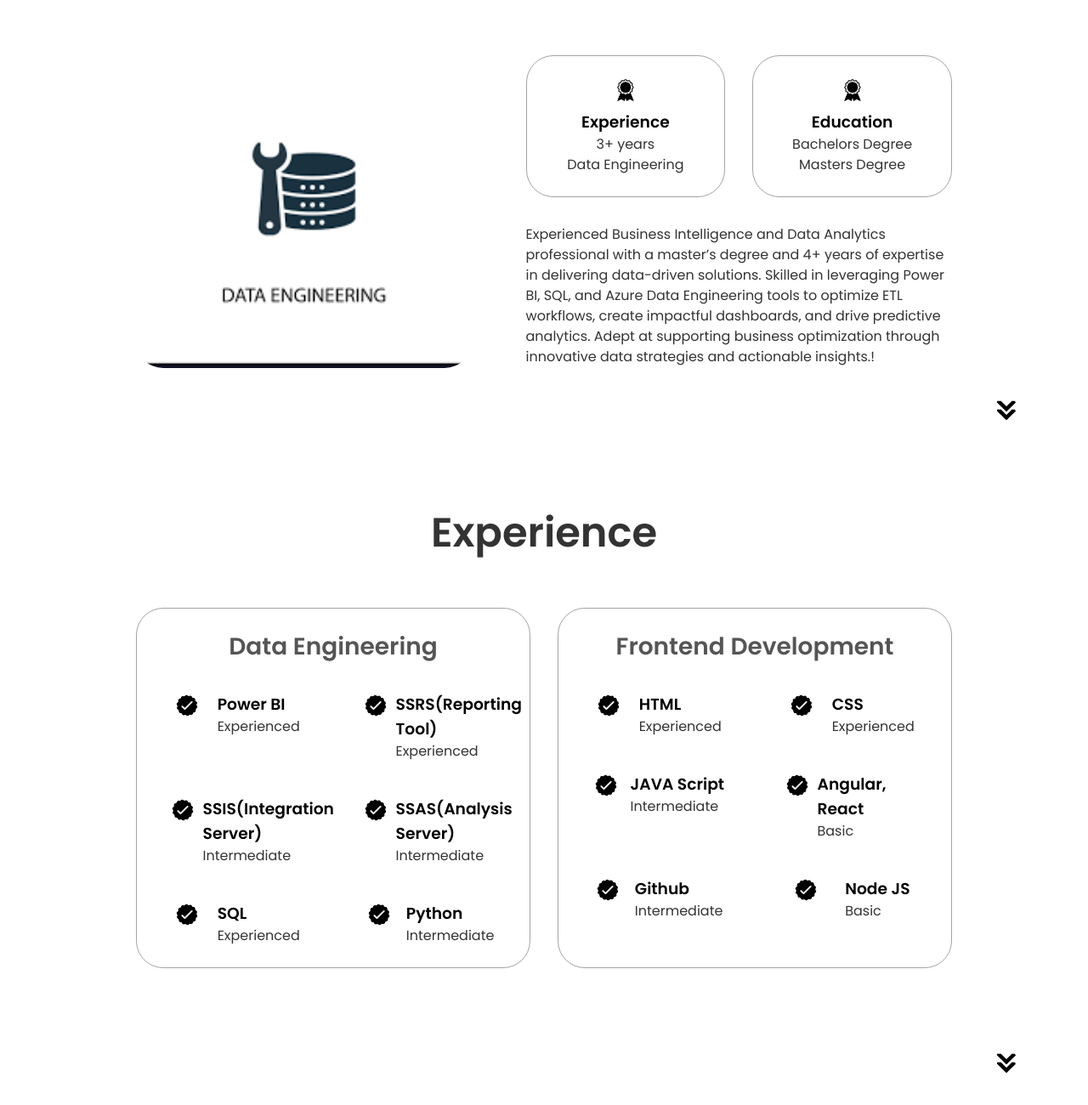
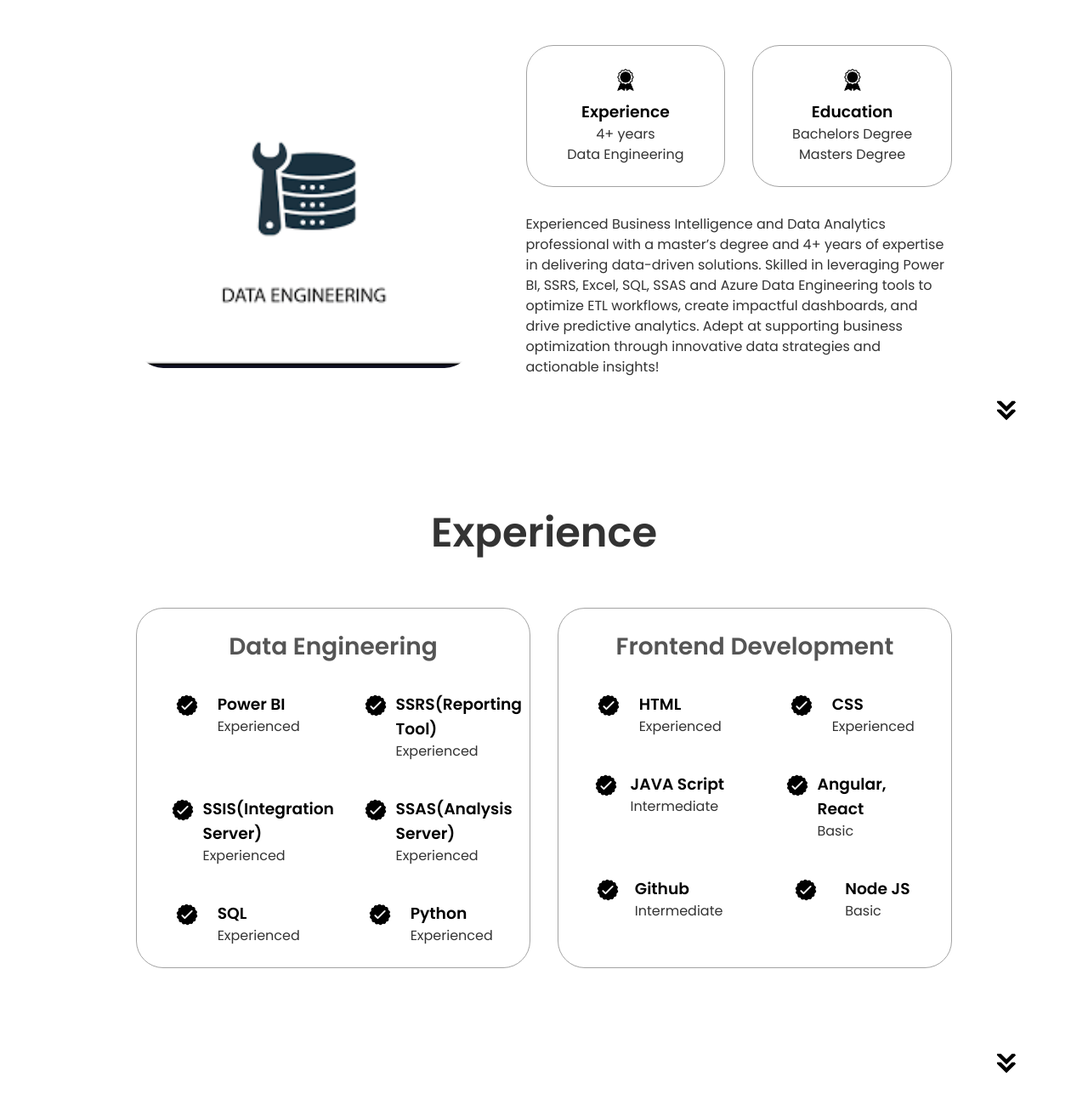
Before and after one commit to swetha43/html-css-js-portofolio1, a plain HTML site: page index.html in a window 1280 px wide. Shown: the part 1125-2425 px from the top of the page at 85% size. Drawn offline with Linux system fonts and the light colour scheme.

Commit message:
Update index.html

```diff
--- a/index.html
+++ b/index.html
@@ -91,7 +91,7 @@
                 class="icon"
               />
               <h3>Experience</h3>
-              <p>3+ years <br />Data Engineering</p>
+              <p>4+ years <br />Data Engineering</p>
             </div>
             <div class="details-container">
               <img
@@ -106,8 +106,8 @@
           <div class="text-container">
             <p>
             Experienced Business Intelligence and Data Analytics professional with a master’s degree and 4+ years of expertise in delivering data-driven solutions.
-	    Skilled in leveraging Power BI, SQL, and Azure Data Engineering tools to optimize ETL workflows, create impactful dashboards, and drive predictive analytics.
-            Adept at supporting business optimization through innovative data strategies and actionable insights.!
+	    Skilled in leveraging Power BI, SSRS, Excel, SQL, SSAS and Azure Data Engineering tools to optimize ETL workflows, create impactful dashboards, and drive predictive analytics.
+            Adept at supporting business optimization through innovative data strategies and actionable insights!
             </p>
           </div>
         </div>
@@ -157,7 +157,7 @@
                 />
                 <div>
                   <h3>SSIS(Integration Server)</h3>
-                  <p>Intermediate</p>
+                  <p>Experienced</p>
                 </div>
               </article>
               <article>
@@ -168,7 +168,7 @@
                 />
                 <div>
                   <h3>SSAS(Analysis Server)</h3>
-                  <p>Intermediate</p>
+                  <p>Experienced</p>
                 </div>
               </article>
               <article>
@@ -190,7 +190,7 @@
                 />
                 <div>
                   <h3>Python</h3>
-                  <p>Intermediate</p>
+                  <p>Experienced</p>
                 </div>
               </article>
             </div>
```
